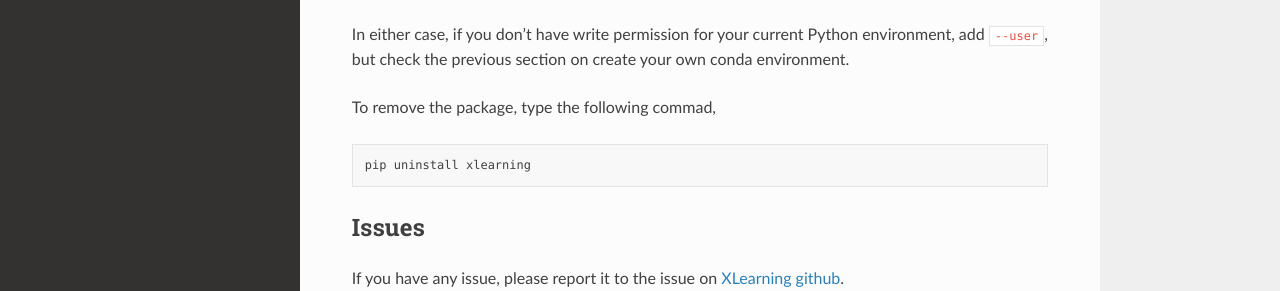
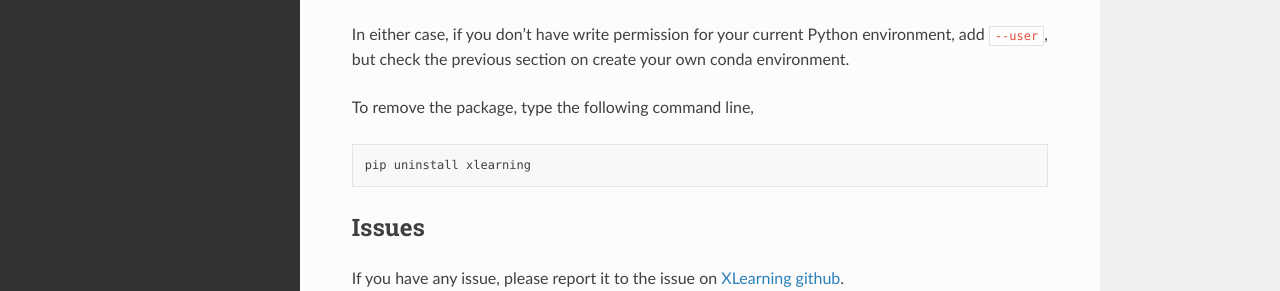
Before and after one commit to Rongtingting/XLearning, a Sphinx documentation site: the page built from docs/install.rst, in a window 1280 px wide and 951 px high. Shown: the part 471-762 px from the top of the window. Built offline with Sphinx 7.4.7 and the Read the Docs theme 2.0.0, drawn with Linux system fonts in a browser that asks for light colours; pages that are not in the unit, such as notebooks, are missing from menus.

Commit message:
add hilearn example

```diff
--- a/docs/install.rst
+++ b/docs/install.rst
@@ -25,7 +25,7 @@
 
 .. _pypi: https://pypi.org/project/xlearning
 
-To remove the package, type the following commad,
+To remove the package, type the following command line,
 
 .. code-block:: bash
 
--- a/docs/requirements.txt
+++ b/docs/requirements.txt
@@ -1,5 +1,6 @@
 # Just until rtd.org understands pyproject.toml
 xlearning>=0.0.2
+hilearn>=0.2.2
 seaborn
 
 setuptools
```
